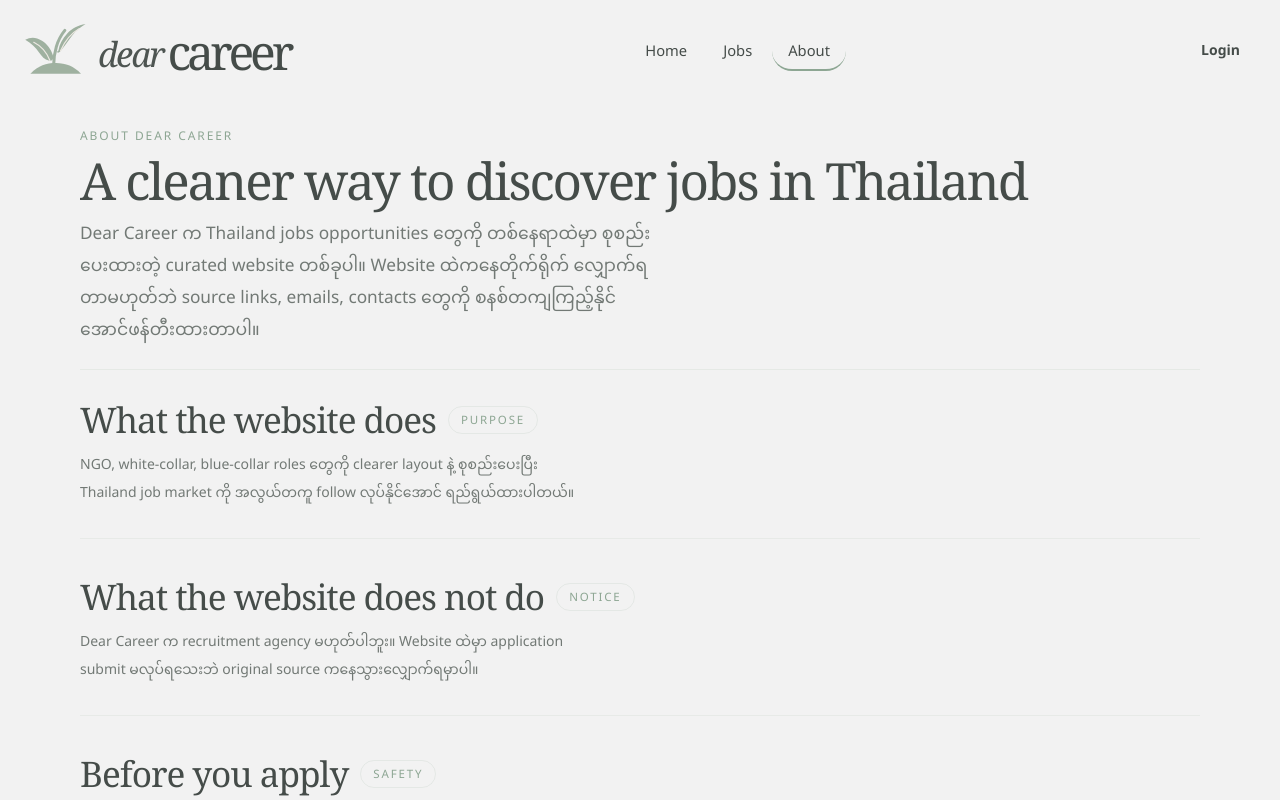
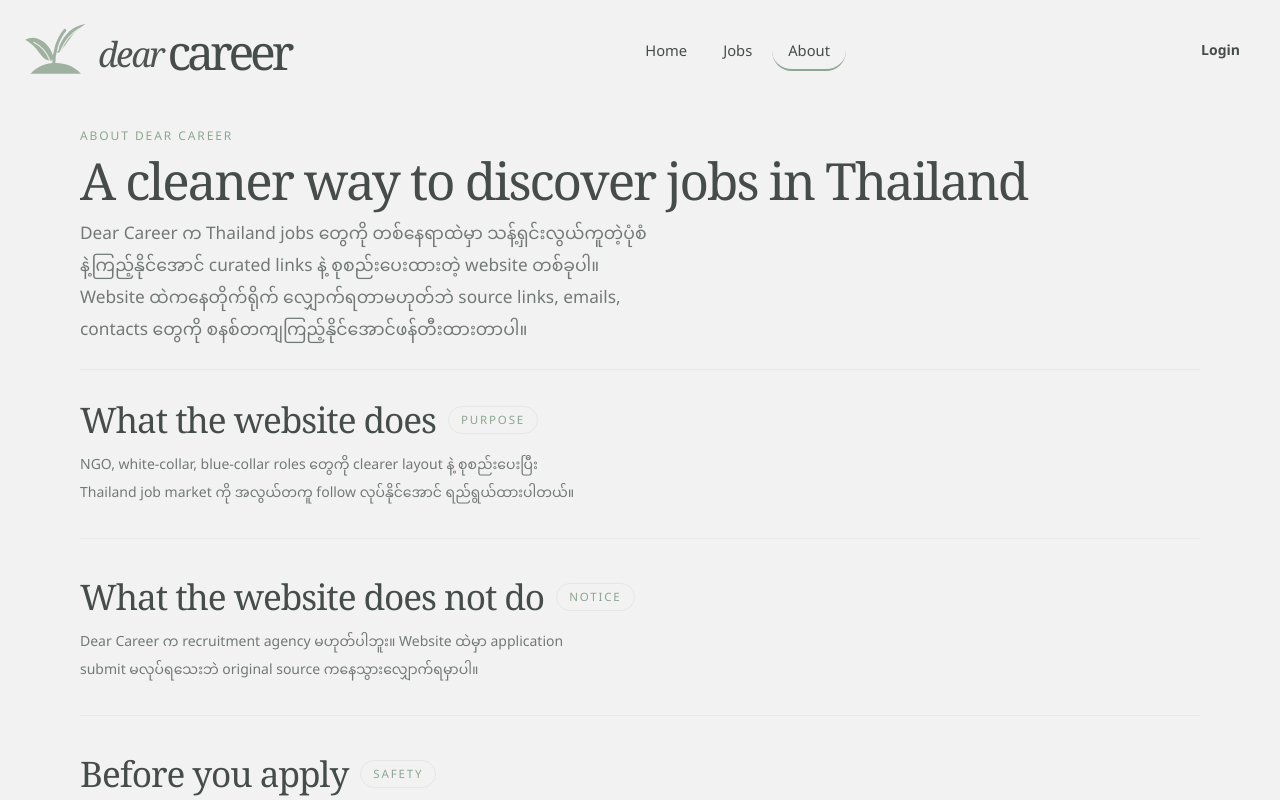
Before and after one commit to thureinphyoecoder/dear-career2, a Next.js app in the folder frontend/: page /about in a window 1280 px wide. Shown: the top 800 px of the page. Built offline with nearby package versions, Linux system fonts and the light colour scheme; no server answers.

Commit message:
chore: update frontend/app/(public)/about/page.tsx

```diff
--- a/frontend/app/(public)/about/page.tsx
+++ b/frontend/app/(public)/about/page.tsx
@@ -7,7 +7,7 @@ export default function PublicAboutPage() {
           A cleaner way to discover jobs in Thailand
         </h1>
         <p className="mb-0 max-w-[58ch] text-[1.08rem] leading-8 text-[#727975]">
-          Dear Career က Thailand jobs opportunities တွေကို တစ်နေရာထဲမှာ စုစည်းပေးထားတဲ့ curated website တစ်ခုပါ။
+          Dear Career က Thailand jobs တွေကို တစ်နေရာထဲမှာ သန့်ရှင်းလွယ်ကူတဲ့ပုံစံနဲ့ကြည့်နိုင်အောင် curated links နဲ့ စုစည်းပေးထားတဲ့ website တစ်ခုပါ။
           Website ထဲကနေတိုက်ရိုက် လျှောက်ရတာမဟုတ်ဘဲ source links, emails, contacts တွေကို
           စနစ်တကျကြည့်နိုင်အောင်ဖန်တီးထားတာပါ။
         </p>
```
